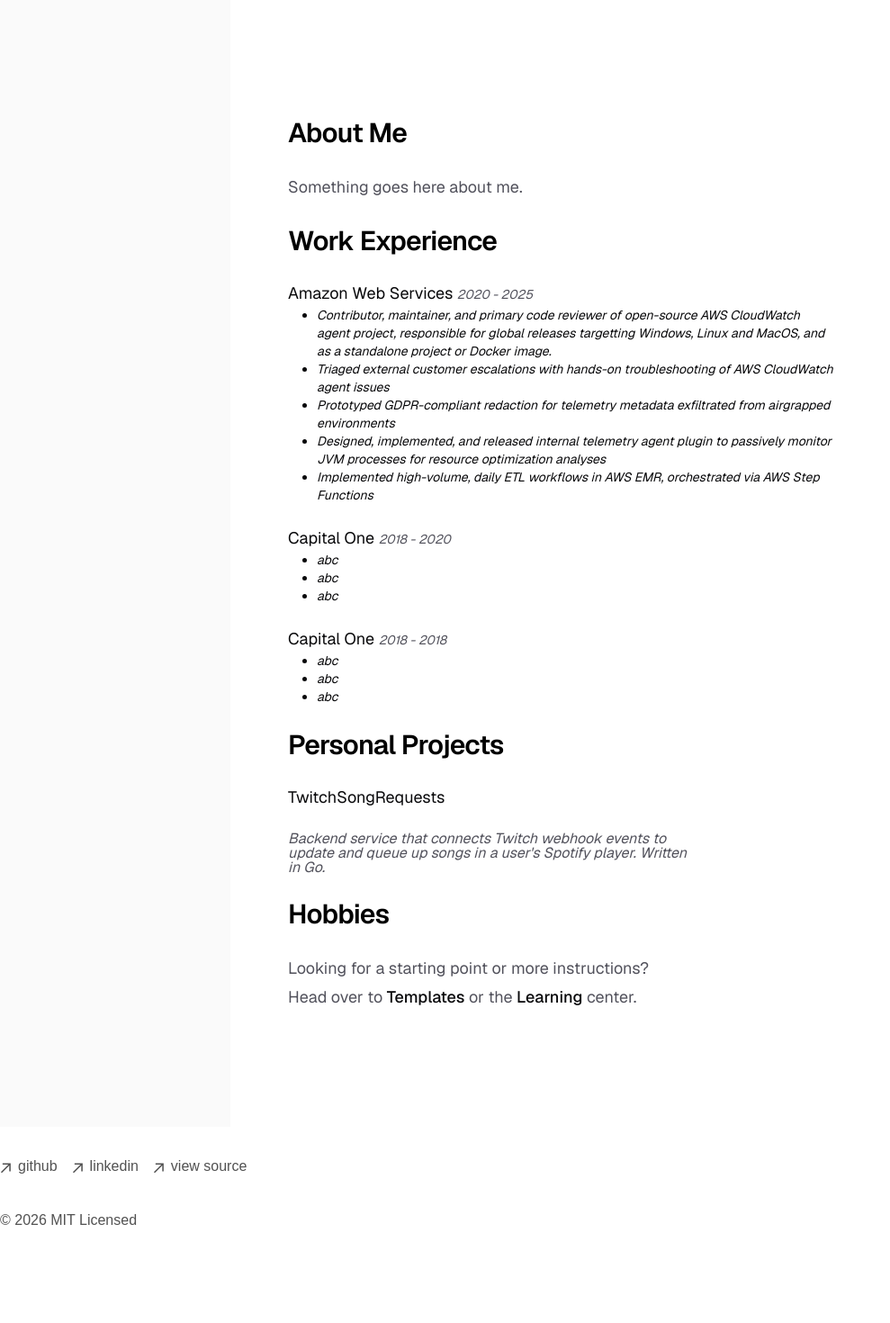
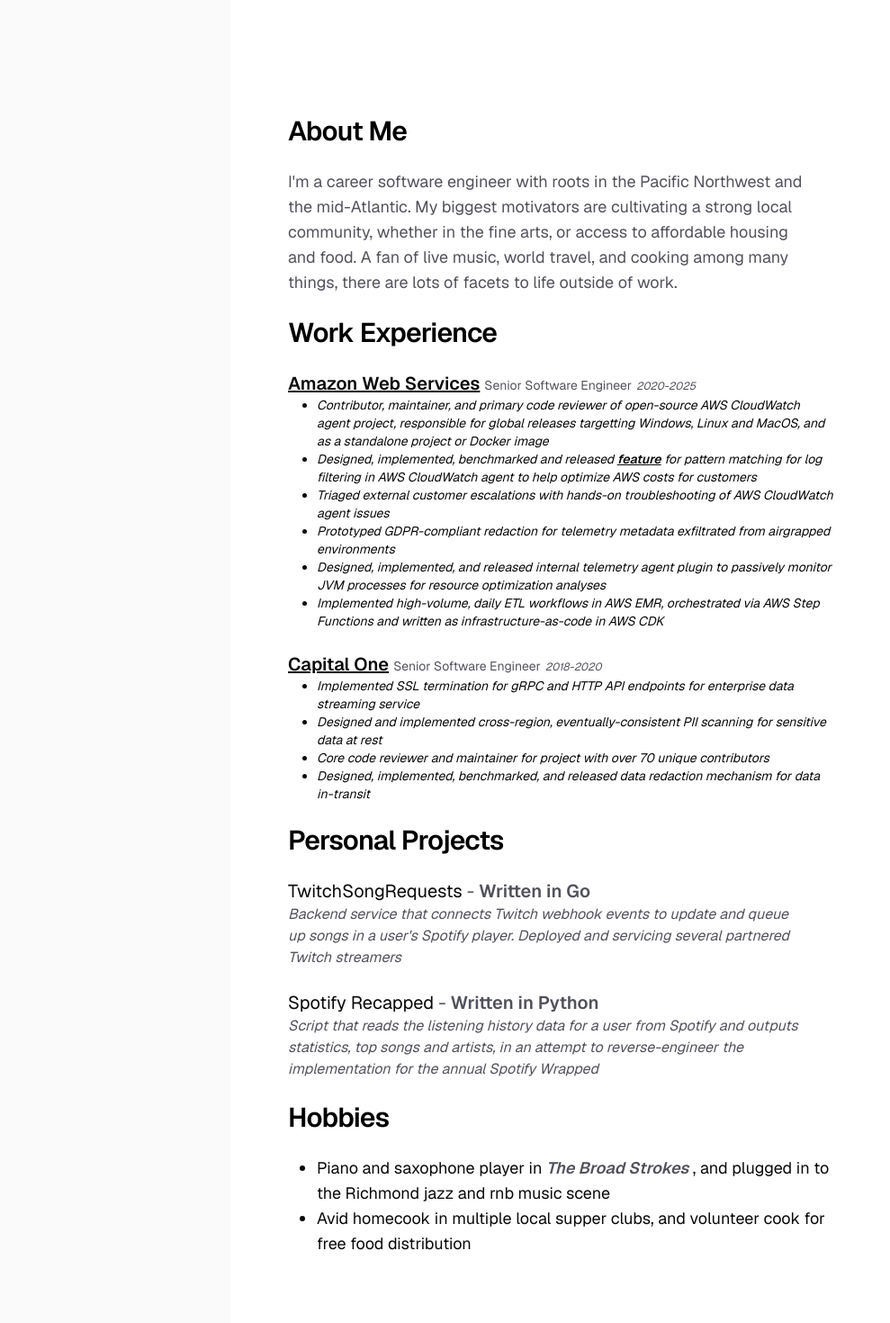
Before and after one commit to SaxyPandaBear/saxypandabear.github.io, a Next.js app: page / in a window 1280 px wide. Shown: the top 1470 px of the page at 90% size, without its empty margins (0-989 px from the left). Before the commit the page ends 1432 px from the top, so only its background shows below. Built offline with nearby package versions, Linux system fonts and the light colour scheme.

Commit message:
fixed external links, filled out sections

```diff
--- a/app/components/footer.tsx
+++ b/app/components/footer.tsx
@@ -17,14 +17,14 @@
 
 export default function Footer() {
   return (
-    <footer className="mb-16">
-      <ul className="font-sm mt-8 flex flex-col space-x-0 space-y-2 text-neutral-600 md:flex-row md:space-x-4 md:space-y-0 dark:text-neutral-300 dark:bg-black">
+    <footer className="mb-16 px-8">
+      <ul className="font-sm mt-8 flex flex-col space-x-0 space-y-2 text-neutral-600 md:flex-row md:space-x-4 md:space-y-0 dark:text-neutral-300">
         <li>
           <a
             className="flex items-center transition-all hover:text-neutral-800 dark:hover:text-neutral-100"
             rel="noopener noreferrer"
             target="_blank"
-            href="/rss"
+            href="https://github.com/SaxyPandaBear"
           >
             <ArrowIcon />
             <p className="ml-2 h-7">github</p>
@@ -35,7 +35,7 @@
             className="flex items-center transition-all hover:text-neutral-800 dark:hover:text-neutral-100"
             rel="noopener noreferrer"
             target="_blank"
-            href="https://github.com/vercel/next.js"
+            href="https://www.linkedin.com/in/andrewhuynh4007/"
           >
             <ArrowIcon />
             <p className="ml-2 h-7">linkedin</p>
@@ -46,7 +46,7 @@
             className="flex items-center transition-all hover:text-neutral-800 dark:hover:text-neutral-100"
             rel="noopener noreferrer"
             target="_blank"
-            href="https://vercel.com/templates/next.js/portfolio-starter-kit"
+            href="https://github.com/SaxyPandaBear/saxypandabear.github.io"
           >
             <ArrowIcon />
             <p className="ml-2 h-7">view source</p>
--- a/app/page.tsx
+++ b/app/page.tsx
@@ -1,121 +1,109 @@
-import Image from "next/image";
-
 export default function Home() {
   return (
     <div className="flex min-h-screen items-center justify-center bg-zinc-50 font-sans dark:bg-black">
       <main className="flex min-h-screen w-full max-w-3xl flex-col items-center justify-between py-32 px-16 bg-white dark:bg-black sm:items-start">
-        {/* <Image
-          className="dark:invert"
-          src="/next.svg"
-          alt="Next.js logo"
-          width={100}
-          height={20}
-          priority
-        /> */}
-        {/* <div className="flex flex-col items-center gap-6 text-center sm:items-start sm:text-left">
-          <h1 className="max-w-xs text-3xl font-semibold leading-10 tracking-tight text-black dark:text-zinc-50">
+        <div className="flex flex-col items-center gap-6 text-center sm:items-start sm:text-left">
+          <h1 className="max-w-xs text-3xl font-semibold tracking-tight text-black dark:text-zinc-50">
             About Me
           </h1>
-          <p className="max-w-md text-lg leading-8 text-zinc-600 dark:text-zinc-400">
-            Looking for a starting point or more instructions? Head over to{" "}
-            <a
-              href="https://vercel.com/templates?framework=next.js&utm_source=create-next-app&utm_medium=appdir-template-tw&utm_campaign=create-next-app"
-              className="font-medium text-zinc-950 dark:text-zinc-50"
-            >
-              Templates
-            </a>{" "}
-            or the{" "}
-            <a
-              href="https://nextjs.org/learn?utm_source=create-next-app&utm_medium=appdir-template-tw&utm_campaign=create-next-app"
-              className="font-medium text-zinc-950 dark:text-zinc-50"
-            >
-              Learning
-            </a>{" "}
-            center.
-          </p>
-          <div />
-        </div> */}
-        <div className="flex flex-col items-center gap-6 text-center sm:items-start sm:text-left">
-          <h1 className="max-w-xs text-3xl font-semibold leading-10 tracking-tight text-black dark:text-zinc-50">
-            About Me
-          </h1>
-          <p className="max-w-md text-lg leading-8 text-zinc-600 dark:text-zinc-400">
-            Something goes here about me.
+          <p className="max-w-xl text-lg text-zinc-600 dark:text-zinc-400">
+            I'm a career software engineer with roots in the Pacific Northwest and the mid-Atlantic.
+            My biggest motivators are cultivating a strong local community, whether in the fine arts,
+            or access to affordable housing and food. A fan of live music, world travel, and cooking among
+            many things, there are lots of facets to life outside of work.
           </p>
           <div />
         </div>
         <div className="flex flex-col items-center gap-6 text-center sm:items-start sm:text-left">
-          <h1 className="max-w-xs text-3xl font-semibold leading-10 tracking-tight text-black dark:text-zinc-50">
+          <h1 className="max-w-xs text-3xl font-semibold tracking-tight text-black dark:text-zinc-50">
             Work Experience
           </h1>
           <div>
-            <p className="max-w-md text-lg text-zinc-600 dark:text-zinc-400">
-            <span className="text-zinc-950 dark:text-zinc-50">Amazon Web Services</span>{" "}<span className="italic text-sm">2020 - 2025</span>
+            <p className="max-w-lg text-xl text-zinc-600 dark:text-zinc-400">
+              <span className="text-zinc-950 dark:text-zinc-50 underline font-semibold">Amazon Web Services</span>
+              {" "}
+              <span className="text-sm">Senior Software Engineer</span>
+              {" "}
+              <span className="italic text-xs">2020-2025</span>
             </p>
             <ul className="px-8 list-disc italic text-sm text-zinc-950 dark:text-zinc-50">
-              <li>Contributor, maintainer, and primary code reviewer of open-source AWS CloudWatch agent project, responsible for global releases targetting Windows, Linux and MacOS, and as a standalone project or Docker image.</li>
+              <li>
+                Contributor, maintainer, and primary code reviewer of open-source AWS CloudWatch agent project,
+                responsible for global releases targetting Windows, Linux and MacOS, and as a standalone project or Docker image
+              </li>
+              <li>Designed, implemented, benchmarked and released{" "}
+                <a
+                  href="https://aws.amazon.com/blogs/mt/optimize-log-collection-with-amazon-cloudwatch-agent-log-filter-expressions/"
+                  className="text-zinc-950 font-semibold underline dark:text-zinc-50"
+                >
+                  feature
+                </a>{" "}
+                for pattern matching for log filtering in AWS CloudWatch agent to help optimize AWS costs for customers
+              </li>
               <li>Triaged external customer escalations with hands-on troubleshooting of AWS CloudWatch agent issues</li>
               <li>Prototyped GDPR-compliant redaction for telemetry metadata exfiltrated from airgrapped environments</li>
               <li>Designed, implemented, and released internal telemetry agent plugin to passively monitor JVM processes for resource optimization analyses</li>
-              <li>Implemented high-volume, daily ETL workflows in AWS EMR, orchestrated via AWS Step Functions</li>
+              <li>Implemented high-volume, daily ETL workflows in AWS EMR, orchestrated via AWS Step Functions and written as infrastructure-as-code in AWS CDK</li>
             </ul>
           </div>
           <div>
-            <p className="max-w-md text-lg text-zinc-600 dark:text-zinc-400">
-            <span className="text-zinc-950 dark:text-zinc-50">Capital One</span>{" "}<span className="italic text-sm">2018 - 2020</span>
+            <p className="max-w-lg text-xl text-zinc-600 dark:text-zinc-400">
+              <span className="text-zinc-950 dark:text-zinc-50 underline font-semibold">Capital One</span>
+              {" "}
+              <span className="text-sm">Senior Software Engineer</span>
+              {" "}
+              <span className="italic text-xs">2018-2020</span>
             </p>
             <ul className="px-8 list-disc italic text-sm text-zinc-950 dark:text-zinc-50">
-              <li>abc</li>
-              <li>abc</li>
-              <li>abc</li>
-            </ul>
-          </div>
-          <div>
-            <p className="max-w-md text-lg text-zinc-600 dark:text-zinc-400">
-            <span className="text-zinc-950 dark:text-zinc-50">Capital One</span>{" "}<span className="italic text-sm">2018 - 2018</span>
-            </p>
-            <ul className="px-8 list-disc italic text-sm text-zinc-950 dark:text-zinc-50">
-              <li>abc</li>
-              <li>abc</li>
-              <li>abc</li>
+              <li>Implemented SSL termination for gRPC and HTTP API endpoints for enterprise data streaming service</li>
+              <li>Designed and implemented cross-region, eventually-consistent PII scanning for sensitive data at rest</li>
+              <li>Core code reviewer and maintainer for project with over 70 unique contributors</li>
+              <li>Designed, implemented, benchmarked, and released data redaction mechanism for data in-transit</li>
             </ul>
           </div>
           <div />
         </div>
         <div className="flex flex-col items-center gap-6 text-center sm:items-start sm:text-left">
-          <h1 className="max-w-xs text-3xl font-semibold leading-10 tracking-tight text-black dark:text-zinc-50">
+          <h1 className="max-w-xs text-3xl font-semibold tracking-tight text-black dark:text-zinc-50">
             Personal Projects
           </h1>
-          <p className="max-w-md text-lg text-zinc-600 dark:text-zinc-400">
-            <span className="text-zinc-950 dark:text-zinc-50">TwitchSongRequests</span>
-          </p>
-          <p className="max-w-md text-md italic leading-4 text-zinc-600 dark:text-zinc-400">
-            Backend service that connects Twitch webhook events to update and queue up songs in a user's
-            Spotify player. Written in Go.
-          </p>
+          <div>
+            <p className="max-w-md text-xl text-zinc-600 dark:text-zinc-400">
+              <span className="text-zinc-950 dark:text-zinc-50">TwitchSongRequests</span>{" - "}<span className="text-md font-semibold">Written in Go</span>
+            </p>
+            <p className="max-w-xl text-md italic text-zinc-600 dark:text-zinc-400">
+              Backend service that connects Twitch webhook events to update and queue up songs in a user's
+              Spotify player. Deployed and servicing several partnered Twitch streamers
+            </p>
+          </div>
+          <div>
+            <p className="max-w-md text-xl text-zinc-600 dark:text-zinc-400">
+              <span className="text-zinc-950 dark:text-zinc-50">Spotify Recapped</span>{" - "}<span className="text-md font-semibold">Written in Python</span>
+            </p>
+            <p className="max-w-xl text-md italic text-zinc-600 dark:text-zinc-400">
+              Script that reads the listening history data for a user from Spotify and outputs statistics, top songs and artists,
+              in an attempt to reverse-engineer the implementation for the annual Spotify Wrapped
+            </p>
+          </div>
           <div />
         </div>
         <div className="flex flex-col items-center gap-6 text-center sm:items-start sm:text-left">
-          <h1 className="max-w-xs text-3xl font-semibold leading-10 tracking-tight text-black dark:text-zinc-50">
+          <h1 className="max-w-xs text-3xl font-semibold tracking-tight text-black dark:text-zinc-50">
             Hobbies
           </h1>
-          <p className="max-w-md text-lg leading-8 text-zinc-600 dark:text-zinc-400">
-            Looking for a starting point or more instructions? Head over to{" "}
-            <a
-              href="https://vercel.com/templates?framework=next.js&utm_source=create-next-app&utm_medium=appdir-template-tw&utm_campaign=create-next-app"
-              className="font-medium text-zinc-950 dark:text-zinc-50"
-            >
-              Templates
-            </a>{" "}
-            or the{" "}
-            <a
-              href="https://nextjs.org/learn?utm_source=create-next-app&utm_medium=appdir-template-tw&utm_campaign=create-next-app"
-              className="font-medium text-zinc-950 dark:text-zinc-50"
-            >
-              Learning
-            </a>{" "}
-            center.
-          </p>
+          <ul className="px-8 list-disc max-w-2xl text-lg text-zinc-950 dark:text-zinc-50">
+            <li>
+              Piano and saxophone player in{" "}
+              <a
+                href="https://thebroadstrokesband.com"
+                className="italic font-semibold text-zinc-600 dark:text-zinc-400"
+              >
+                The Broad Strokes
+              </a>{" "}, and plugged in to the Richmond jazz and rnb music scene
+            </li>
+            <li>Avid homecook in multiple local supper clubs, and volunteer cook for free food distribution</li>
+            {/* TODO: add gallery photos? */}
+          </ul>
         </div>
       </main>
     </div>
```
